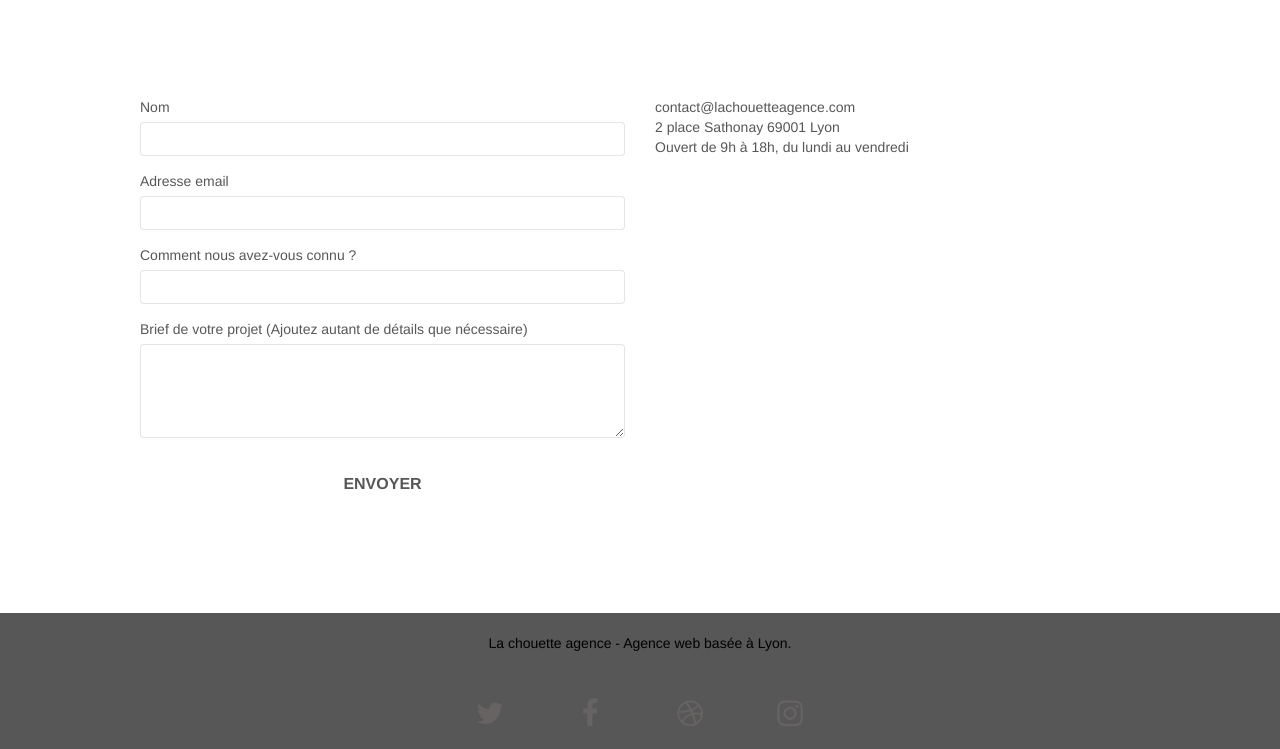
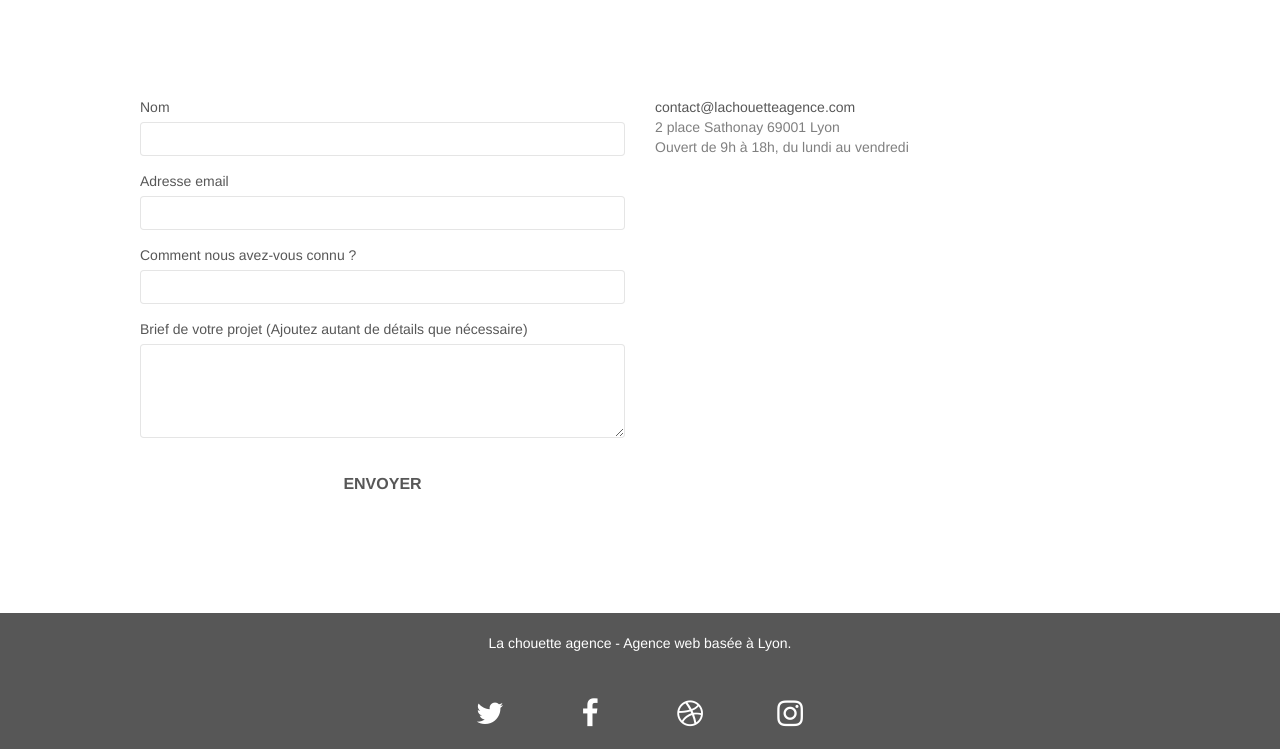
Before and after one commit to ZenatiSarah/SEO_04042021, a website: page page2.html in a window 1280 px wide. Shown: the part 448-1197 px from the top of the page. Drawn offline with Linux system fonts and the light colour scheme.

Commit message:
ajout de sass

```diff
--- a/page2.html
+++ b/page2.html
@@ -11,6 +11,7 @@
 	<link rel="stylesheet" type="text/css" href="style.css">
 	<link rel="stylesheet" type="text/css" href="./css/font-awesome.css">
 	<link rel="stylesheet" type="text/css" href="./css/et-line.css">
+
 
 
 	<script src="./js/jquery-2.1.0.js"></script>
@@ -103,9 +104,12 @@
 				</form>
 			</div>
 			<div class="col-sm-6">
-				<p>
-					contact@lachouetteagence.com<br>2 place Sathonay 69001 Lyon<br>Ouvert de 9h à 18h, du lundi au vendredi<br>
-				</p>
+				<address>
+					<a href="mailto:contact@lachouetteagence.com">contact@lachouetteagence.com</a><br>
+					2 place Sathonay 69001 Lyon<br>
+					Ouvert de 9h à 18h, du lundi au vendredi
+				</address>
+
 			</div>
 		</div>
 	</div>
--- /dev/null
+++ b/sass/component/_modification.scss
@@ -0,0 +1,5 @@
+address{
+    font-family: "helvetica";
+    font-weight: 400;
+    color: #575757!important;
+}
--- a/sass/component/main.scss
+++ /dev/null
@@ -1,4 +0,0 @@
-@import "./utils/variables";
-@import "./utils/mixins";
-
-@import "./component/animation"
--- /dev/null
+++ b/sass/main.scss
@@ -0,0 +1,5 @@
+@import "./utils/variables";
+@import "./utils/mixins";
+
+@import "./component/animation";
+@import "./component/modification"
```
Also changed, not shown: .public/css/style.css (added), css/bootstrap.css, style.css, 1 other file.
